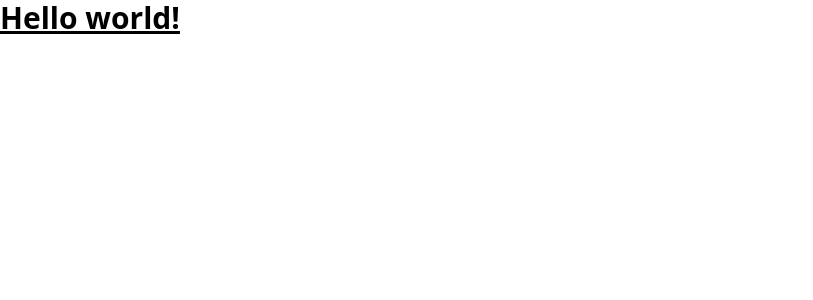
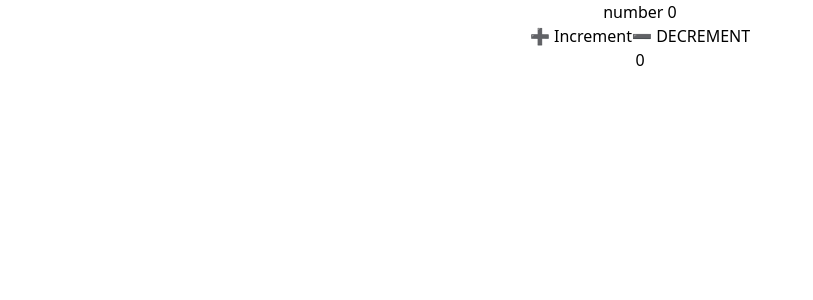
Before and after one commit to himanshucode-07/Unlock-Your-Day, a React (Vite) app in the folder Frontend/Day/: page / in a window 1280 px wide. Shown: the top 300 px of the page, without its empty margins (0-813 px from the left). Built offline with nearby package versions, Linux system fonts and the light colour scheme.

Commit message:
feat: add useReducer + Context API foundation for act management

```diff
--- a/Frontend/Day/src/App.jsx
+++ b/Frontend/Day/src/App.jsx
@@ -1,16 +1,13 @@
-
-
-
+import Sandbox from "./Sandbox";
+import { AppProvider } from "./context/AppContext";
 function App() {
-
-
   return (
     <>
-     <h1 className="text-3xl font-bold underline">
-      Hello world!
-    </h1>
+      <AppProvider>
+        <Sandbox />
+      </AppProvider>
     </>
-  )
+  );
 }
 
-export default App
+export default App;
--- /dev/null
+++ b/Frontend/Day/src/Sandbox.jsx
@@ -0,0 +1,60 @@
+import { createContext, useContext } from "react";
+import { useReducer } from "react";
+
+const AppContext = createContext(null);
+
+function reducer(state, action) {
+  switch (action.type) {
+    case "INCREMENT":
+      if (state >= 3) {
+        return state;
+      } else {
+        return state + 1;
+      }
+    case "DECREMENT":
+      if (state === 0) {
+        return state;
+      } else {
+        return state - 1;
+      }
+    default:
+      return state;
+  }
+}
+
+function DisplayNumber() {
+  const {number, dispatch}= useContext(AppContext)
+  return <h1>{number}</h1>;
+}
+
+function Sandbox() {
+  const [number, dispatch] = useReducer(reducer, 0);
+
+  return (
+    <>
+      <div className="text-center mt-50px">
+        <h1>number {number}</h1>
+
+        <button
+          disabled={number >= 3}
+          onClick={() => dispatch({ type: "INCREMENT" })}
+        >
+          ➕ Increment
+        </button>
+
+        <button
+          disabled={number === 0}
+          onClick={() => dispatch({ type: "DECREMENT" })}
+        >
+          ➖ DECREMENT
+        </button>
+
+        <AppContext.Provider value={{ number, dispatch }}>
+          <DisplayNumber />
+        </AppContext.Provider>
+      </div>
+    </>
+  );
+}
+
+export default Sandbox;
--- /dev/null
+++ b/Frontend/Day/src/context/AppContext.jsx
@@ -0,0 +1,25 @@
+import { createContext } from "react";
+import { useReducer } from "react";
+
+export const AppContext = createContext(null);
+
+function ActReducer(state, action) {
+  switch (action.type) {
+    case "UNLOCK":
+      return "unlocked";
+    default:
+      return state;
+  }
+}
+
+export function AppProvider({ children }) {
+    const [currentAct, dispatch]= useReducer(ActReducer, "locked");
+
+    return (
+        <AppContext.Provider value = {{currentAct, dispatch}}>
+        {children}
+        </AppContext.Provider>
+
+    )
+
+}
```
